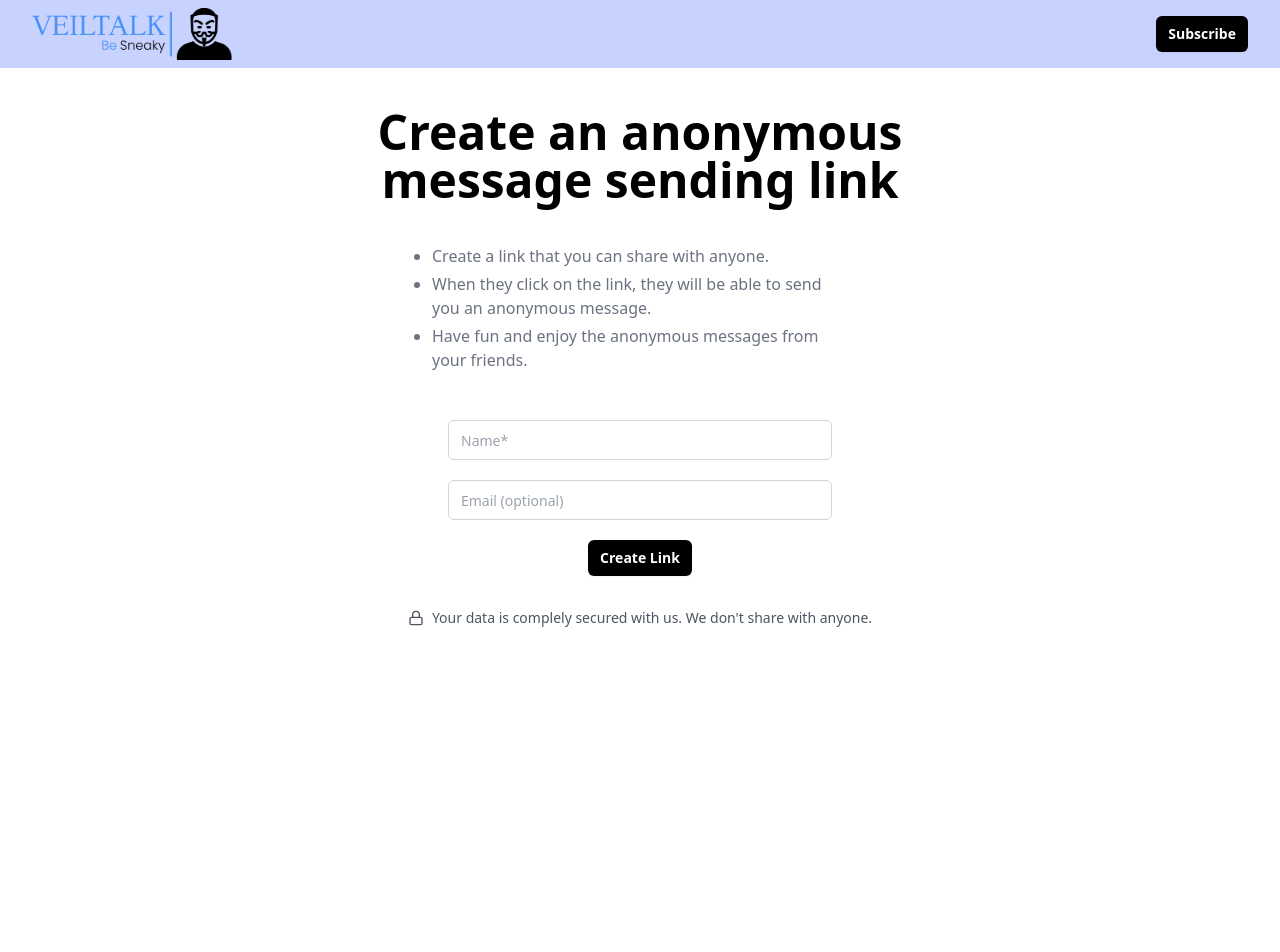
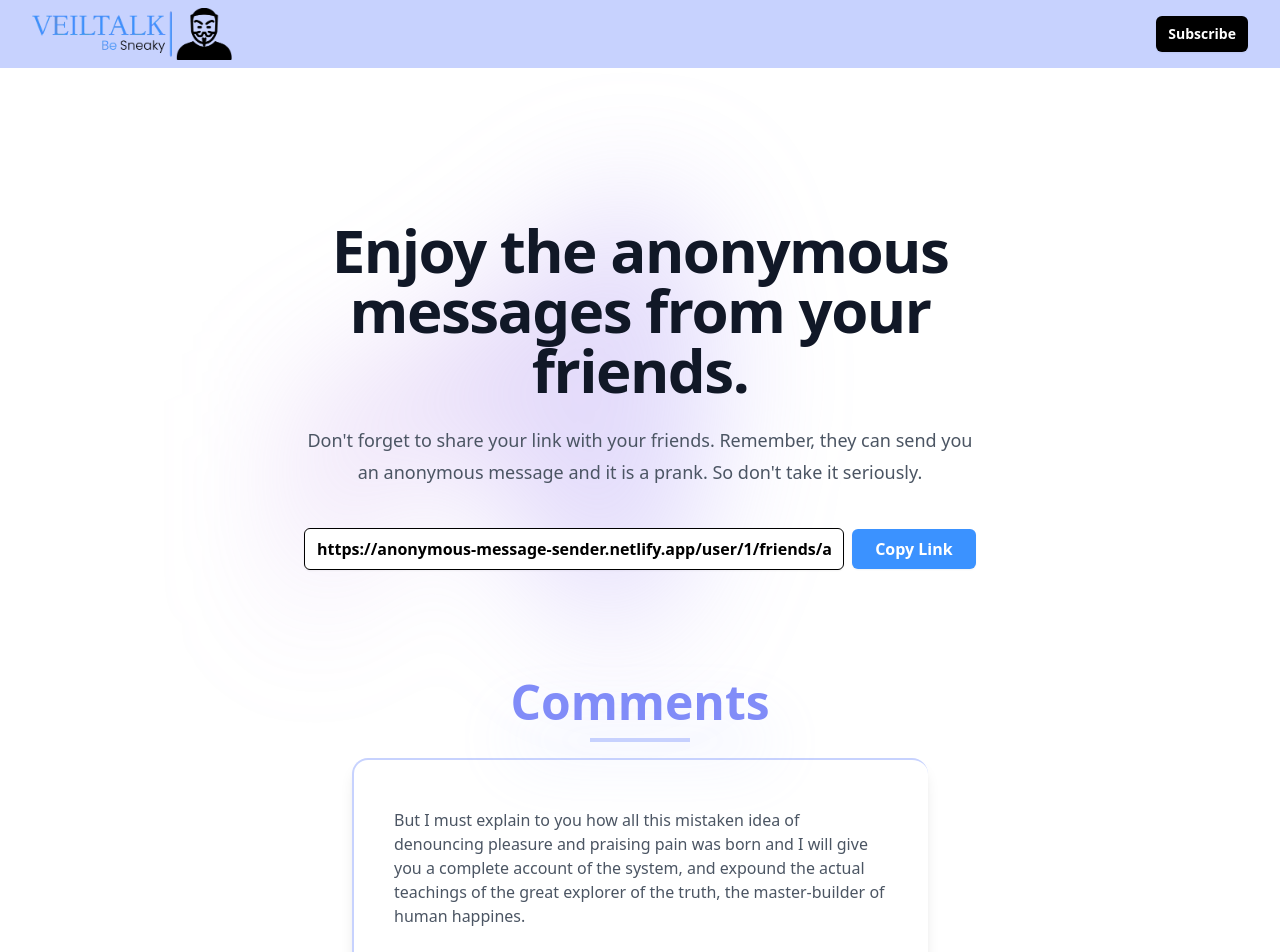
Before and after one commit to neme-sis/VeilTalk, a React (Vite) app in the folder client/: page /user/1/comments in a window 1280 px wide. Shown: the top 952 px of the page. Before the commit the page ends 800 px from the top, so only its background shows below. Built offline with nearby package versions, Linux system fonts and the light colour scheme.

Commit message:
client side comment section

```diff
--- a/client/package.json
+++ b/client/package.json
@@ -12,7 +12,9 @@
   "dependencies": {
     "lucide-react": "^0.271.0",
     "react": "^18.2.0",
-    "react-dom": "^18.2.0"
+    "react-animals": "^0.0.82",
+    "react-dom": "^18.2.0",
+    "react-router-dom": "^6.15.0"
   },
   "devDependencies": {
     "@types/react": "^18.2.15",
--- a/client/src/App.jsx
+++ b/client/src/App.jsx
@@ -1,13 +1,19 @@
 import "./App.css";
-import { ExampleNavbarOne } from "./components/NavBar";
-import { TopDialog } from "./components/TopDialog";
+import { BrowserRouter, Route, Routes } from "react-router-dom";
+import Dashboard from "./pages/Dashboard";
+import ErrorPage from "./pages/ErrorPage";
+import OwnerDetails from "./pages/OwnerDetails";
 
 function App() {
   return (
-    <>
-      <ExampleNavbarOne />
-      <TopDialog />
-    </>
+    <BrowserRouter>
+      <Routes>
+        <Route path="/" element={<Dashboard />} />
+        <Route path="/user/:id/comments" element={<OwnerDetails />} />
+        <Route path="/user/:id/friends/add-comment" element={<OwnerDetails />} />
+        <Route path="*" element={<ErrorPage />} />
+      </Routes>
+    </BrowserRouter>
   );
 }
 
--- /dev/null
+++ b/client/src/components/Comments.jsx
@@ -0,0 +1,20 @@
+import React from "react";
+import EachComment from "./EachComment";
+
+const Comments = () => {
+  return (
+    <div className=" w-full ">
+      <h1 className="text-center text-indigo-400 text-[2rem] sm:text-[3rem] font-semibold drop-shadow-[0_35px_35px_#c7d2feaa]">
+        Comments
+      </h1>
+      <div className="h-1 w-16 sm:w-[100px] bg-indigo-200 mx-auto"></div>
+      {Array(10)
+        .fill()
+        .map((_, i) => (
+          <EachComment key={i}/>
+        ))}
+    </div>
+  );
+};
+
+export default Comments;
--- /dev/null
+++ b/client/src/components/EachComment.jsx
@@ -0,0 +1,31 @@
+import React from "react";
+import Animal from "react-animals";
+
+const EachComment = ({ name, comment, time }) => {
+  return (
+    <div class="flex items-center justify-center my-4">
+      <div class="bg-white border-l-2 border-t-2 border-solid border-indigo-200 border-le max-w-xl rounded-2xl px-10 py-8 shadow-lg hover:shadow-2xl transition duration-500 mx-4">
+        <div class="mt-4">
+          <p class="mt-4 text-md text-gray-600">
+            But I must explain to you how all this mistaken idea of denouncing
+            pleasure and praising pain was born and I will give you a complete
+            account of the system, and expound the actual teachings of the great
+            explorer of the truth, the master-builder of human happines.
+          </p>
+          <div class="flex justify-between items-center">
+            <div class="mt-4 flex items-center space-x-4 py-6">
+              <div class="">
+                <Animal dance size={"2rem"} />
+              </div>
+              <div class="text-sm font-semibold">
+                John Lucas • <span class="font-normal"> 5 minutes ago</span>
+              </div>
+            </div>
+          </div>
+        </div>
+      </div>
+    </div>
+  );
+};
+
+export default EachComment;
--- /dev/null
+++ b/client/src/components/HeroBackground.jsx
@@ -0,0 +1,30 @@
+const HeroBackground = () => {
+  return (
+    <svg
+      className="relative left-[calc(50%-11rem)] -z-10 h-[21.1875rem] max-w-none -translate-x-1/2 rotate-[30deg] sm:left-[calc(50%-30rem)] sm:h-[42.375rem]"
+      viewBox="0 0 1155 678"
+      xmlns="http://www.w3.org/2000/svg"
+    >
+      <path
+        fill="url(#45de2b6b-92d5-4d68-a6a0-9b9b2abad533)"
+        fillOpacity=".3"
+        d="M317.219 518.975L203.852 678 0 438.341l317.219 80.634 204.172-286.402c1.307 132.337 45.083 346.658 209.733 145.248C936.936 126.058 882.053-94.234 1031.02 41.331c119.18 108.451 130.68 295.337 121.53 375.223L855 299l21.173 362.054-558.954-142.079z"
+      ></path>
+      <defs>
+        <linearGradient
+          id="45de2b6b-92d5-4d68-a6a0-9b9b2abad533"
+          x1="1155.49"
+          x2="-78.208"
+          y1=".177"
+          y2="474.645"
+          gradientUnits="userSpaceOnUse"
+        >
+          <stop stopColor="#9089FC"></stop>
+          <stop offset="1" stopColor="#FF80B5"></stop>
+        </linearGradient>
+      </defs>
+    </svg>
+  );
+};
+
+export default HeroBackground;
--- a/client/src/components/NavBar.jsx
+++ b/client/src/components/NavBar.jsx
@@ -28,7 +28,7 @@ export function ExampleNavbarOne() {
   };
 
   return (
-    <div className="sticky top-0 w-full bg-indigo-200">
+    <div className="sticky top-0 w-full bg-indigo-200 z-50">
       <div className="mx-auto flex items-center justify-between px-6 py-2 sm:px-6 lg:px-8">
         <div className="inline-flex items-center space-x-2">
           <img src={logo} alt="" className="w-[125px] sm:w-[200px]" />
--- /dev/null
+++ b/client/src/components/OwnerDetailsHero.jsx
@@ -0,0 +1,60 @@
+import React from "react";
+import HeroBackground from "./HeroBackground";
+
+const OwnerDetailsHero = ({ userId }) => {
+  const inputRef = React.useRef(null);
+  const [isCopied, setIsCopied] = React.useState(false);
+
+  let timeout = null;
+  React.useEffect(() => {
+    if (isCopied) {
+      timeout = setTimeout(() => {
+        setIsCopied(false);
+      }, 3000);
+    }
+    return () => clearTimeout(timeout);
+  }, [isCopied]);
+
+  return (
+    <div className="relative w-full">
+      <div className="relative isolate z-0 bg-white px-6 pt-14 lg:px-8">
+        <div className="relative mx-auto max-w-2xl py-6 sm:py-24">
+          <div className="absolute inset-x-0 -top-[4rem] -z-10 transform-gpu overflow-hidden blur-3xl md:-top-[10rem]">
+            <HeroBackground />
+          </div>
+          <div className="text-center">
+            <h1 className="text-4xl font-bold tracking-tight text-gray-900 sm:text-6xl">
+              Enjoy the anonymous messages from your friends.
+            </h1>
+            <p className="mt-6 text-lg leading-8 text-gray-600">
+              Don't forget to share your link with your friends. Remember, they
+              can send you an anonymous message and it is a prank. So don't take
+              it seriously.
+            </p>
+            <div className="mt-10 flex items-center justify-center gap-x-2">
+              <input
+                type="text"
+                className="w-full rounded-md border-black border px-3 py-2 text-sm sm:text-base font-semibold text-black shadow-sm focus-visible:outline focus-visible:outline-2 focus-visible:outline-offset-2 focus-visible:outline-black"
+                readOnly
+                ref={inputRef}
+                value={`https://anonymous-message-sender.netlify.app/user/${userId}/friends/add-comment`}
+              />
+              <button
+                onClick={() => {
+                  inputRef.current.select();
+                  window.navigator.clipboard.writeText(inputRef.current.value);
+                  setIsCopied(true);
+                }}
+                className="w-[150px] rounded-md bg-[#3b92ff] px-3 py-2 text-md font-semibold text-white shadow-sm hover:bg-[#3b92ff]/80 focus-visible:outline focus-visible:outline-2 focus-visible:outline-offset-2 focus-visible:outline-black"
+              >
+                {isCopied ? "Copied" : "Copy Link"}
+              </button>
+            </div>
+          </div>
+        </div>
+      </div>
+    </div>
+  );
+};
+
+export default OwnerDetailsHero;
--- a/client/src/components/TopDialog.jsx
+++ b/client/src/components/TopDialog.jsx
@@ -36,7 +36,9 @@ export function TopDialog() {
         <div className="mx-auto max-w-7xl px-6 lg:px-8">
           <div className="mx-auto w-full text-center md:max-w-2xl">
             <h2 className="text-3xl font-bold leading-tight text-black sm:text-4xl lg:text-5xl">
-              Create an anonymous message sending link
+              Create an
+              <span className="text-[#3b92ff]">{" anonymous message "}</span>
+              sending link
             </h2>
 
             <ul className="max-w-md space-y-1 mt-10 text-gray-500 list-disc dark:text-gray-400 mx-auto flex flex-col align-top justify-start px-4">
@@ -56,7 +58,7 @@ export function TopDialog() {
             <div className="flex flex-col items-center sm:flex-row sm:justify-center">
               <div className="flex w-full flex-col max-w-sm items-center space-y-5">
                 <input
-                  className="flex h-10 w-full rounded-md border border-gray-300 bg-transparent px-3 py-2 text-sm placeholder:text-gray-400 focus:outline-none focus:ring-1 focus:ring-gray-400 focus:ring-offset-1 disabled:cursor-not-allowed disabled:opacity-50 "
+                  className="flex h-10 w-full rounded-md border border-gray-300 bg-transparent px-3 py-2 text-base placeholder:text-gray-400 focus:outline-none focus:ring-1 focus:ring-gray-400 focus:ring-offset-1 disabled:cursor-not-allowed disabled:opacity-50 text-[#12182f]"
                   type="email"
                   placeholder="Name*"
                   value={inputData.name}
@@ -65,7 +67,7 @@ export function TopDialog() {
                   }
                 />
                 <input
-                  className="flex h-10 w-full rounded-md border border-gray-300 bg-transparent px-3 py-2 text-sm placeholder:text-gray-400 focus:outline-none focus:ring-1 focus:ring-gray-400 focus:ring-offset-1 disabled:cursor-not-allowed disabled:opacity-50 "
+                  className="flex h-10 w-full rounded-md border border-gray-300 bg-transparent px-3 py-2 text-base placeholder:text-gray-400 focus:outline-none focus:ring-1 focus:ring-gray-400 focus:ring-offset-1 disabled:cursor-not-allowed disabled:opacity-50 text-[#12182f]"
                   type="email"
                   placeholder="Email (optional)"
                   value={inputData.email}
@@ -75,7 +77,7 @@ export function TopDialog() {
                 />
                 <button
                   onClick={handleSubmit}
-                  className="rounded-md bg-black px-3 py-2 text-sm font-semibold text-white shadow-sm hover:bg-black/80 focus-visible:outline focus-visible:outline-2 focus-visible:outline-offset-2 focus-visible:outline-black"
+                  className="rounded-md bg-[#3b92ff] px-3 py-2 text-md font-semibold text-white shadow-sm hover:bg-[#3b92ff]/80 focus-visible:outline focus-visible:outline-2 focus-visible:outline-offset-2 focus-visible:outline-black"
                 >
                   Create Link
                 </button>
--- a/client/src/pages/Dashboard.jsx
+++ b/client/src/pages/Dashboard.jsx
@@ -1,8 +1,14 @@
 import React from "react";
 import { TopDialog } from "../components/TopDialog";
+import { ExampleNavbarOne } from "../components/NavBar";
 
 const Dashboard = () => {
-  return <TopDialog />;
+  return (
+    <>
+      <ExampleNavbarOne />
+      <TopDialog />
+    </>
+  );
 };
 
 export default Dashboard;
--- /dev/null
+++ b/client/src/pages/ErrorPage.jsx
@@ -0,0 +1,36 @@
+import React from "react";
+import { ArrowLeft } from "lucide-react";
+import { Link } from "react-router-dom";
+
+function ErrorPage() {
+  return (
+    <div className="flex items-center justify-center px-2 md:px-0 min-h-screen bg-zinc-100">
+      <div>
+        <p className="text-lg font-semibold text-black">404 error</p>
+        <h1 className="mt-3 text-2xl font-semibold text-gray-800 md:text-3xl">
+          We can&apos;t find that page
+        </h1>
+        <p className="mt-4 text-gray-500">
+          Sorry, the page you are looking for doesn&apos;t exist or has been
+          moved.
+        </p>
+        <div className="mt-6 flex items-center space-x-3">
+          <button
+            type="button"
+            className="inline-flex items-center rounded-md border border-black px-3 py-2 text-lg font-semibold text-black shadow-sm focus-visible:outline focus-visible:outline-2 focus-visible:outline-offset-2 focus-visible:outline-black"
+          >
+            <Link
+              to={"/"}
+              className="no-underline text-black flex justify-center items-center"
+            >
+              <ArrowLeft size={16} className="mr-2" />
+              Go back
+            </Link>
+          </button>
+        </div>
+      </div>
+    </div>
+  );
+}
+
+export default ErrorPage;
--- /dev/null
+++ b/client/src/pages/OwnerDetails.jsx
@@ -0,0 +1,18 @@
+import React from "react";
+import { ExampleNavbarOne } from "../components/NavBar";
+import { useParams } from "react-router-dom";
+import OwnerDetailsHero from "../components/OwnerDetailsHero";
+import Comments from "../components/Comments"
+
+const OwnerDetails = () => {
+  const userId = useParams().id;
+  return (
+    <>
+      <ExampleNavbarOne />
+      <OwnerDetailsHero userId={userId} />
+      <Comments userId={userId} />
+    </>
+  );
+};
+
+export default OwnerDetails;
```
